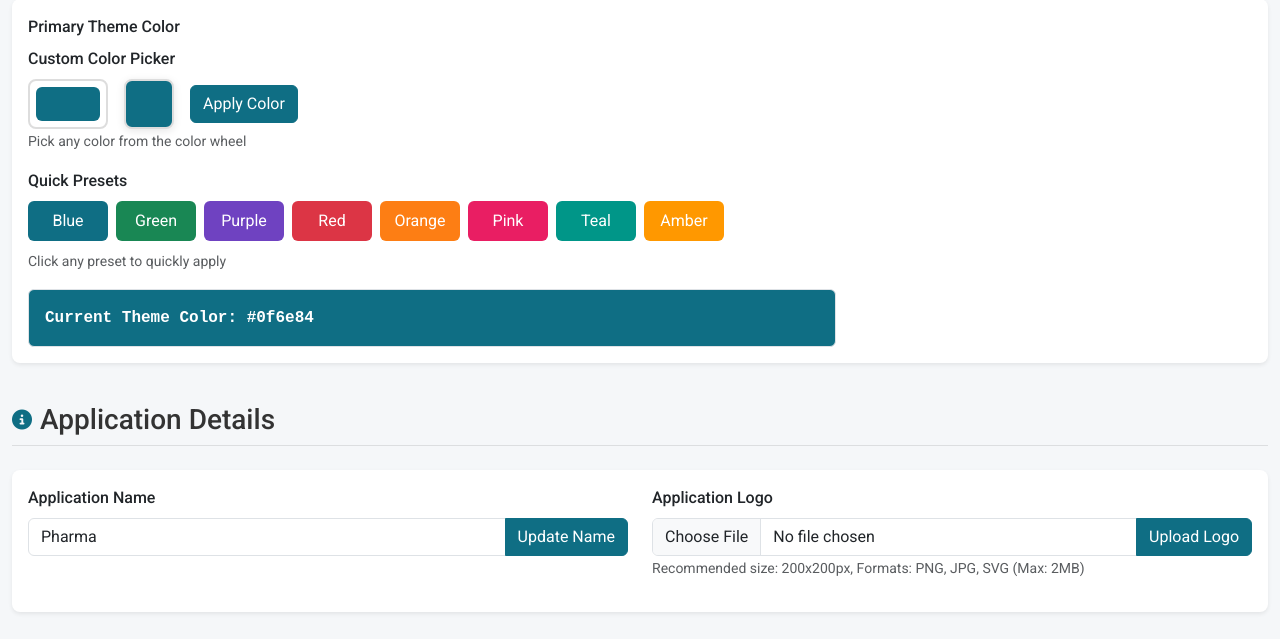
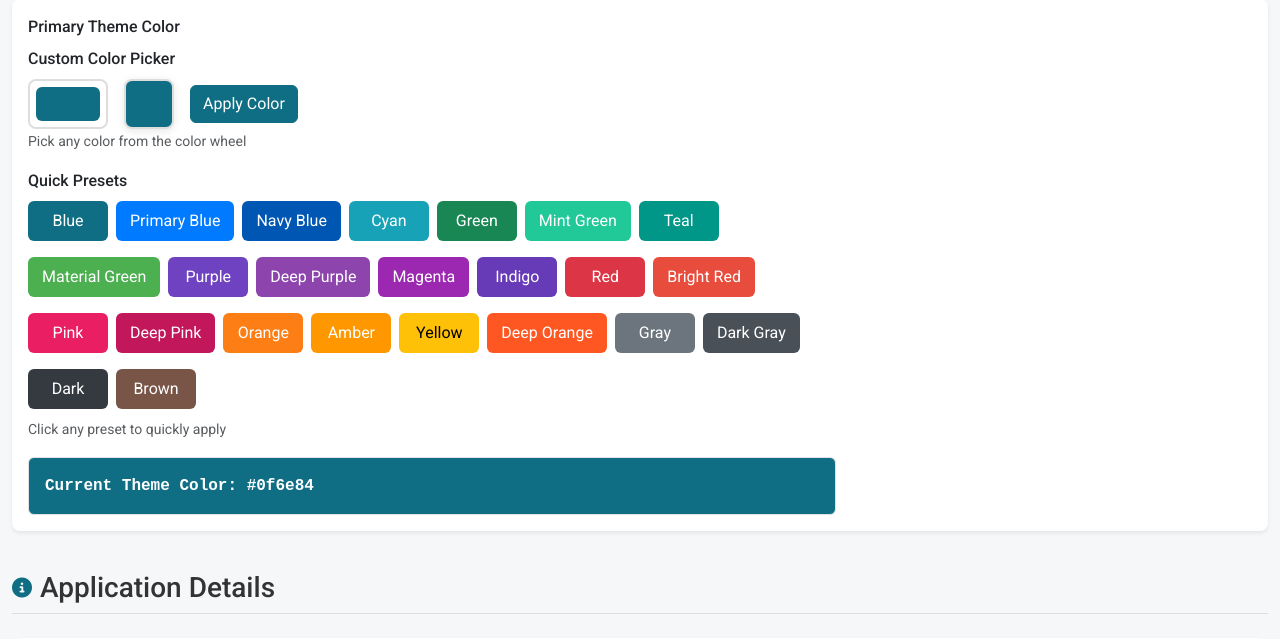
Before and after one commit to abdobody2040/ImageReferenceManager22, a Flask app: page /settings in a window 1280 px wide. Shown: the part 260-899 px from the top of the page. Run offline with Flask 3, Linux system fonts and the light colour scheme; a user stored in the database is signed in; data comes from the database, SQL or seed files in the repository; some libraries are stand-ins or nearby versions.

Commit message:
Assistant checkpoint: Add more preset colors to theme picker
Assistant generated file changes:
- templates/settings.html: Add more preset colors to the theme color picker

---

User prompt:

add more colors to Primary Theme Color picker

Replit-Commit-Author: Assistant
Replit-Commit-Session-Id: d3bea432-b50e-49d4-b73d-80bdc6ec0979

```diff
--- a/templates/settings.html
+++ b/templates/settings.html
@@ -68,29 +68,81 @@
                     <div class="mb-3">
                         <label class="form-label">Quick Presets</label>
                         <div class="row g-2">
+                            <!-- Blues -->
                             <div class="col-auto">
                                 <button type="button" class="btn btn-outline-secondary preset-color" data-color="#0f6e84" style="background-color: #0f6e84; color: white;">
                                     Blue
                                 </button>
                             </div>
                             <div class="col-auto">
+                                <button type="button" class="btn btn-outline-secondary preset-color" data-color="#007bff" style="background-color: #007bff; color: white;">
+                                    Primary Blue
+                                </button>
+                            </div>
+                            <div class="col-auto">
+                                <button type="button" class="btn btn-outline-secondary preset-color" data-color="#0056b3" style="background-color: #0056b3; color: white;">
+                                    Navy Blue
+                                </button>
+                            </div>
+                            <div class="col-auto">
+                                <button type="button" class="btn btn-outline-secondary preset-color" data-color="#17a2b8" style="background-color: #17a2b8; color: white;">
+                                    Cyan
+                                </button>
+                            </div>
+
+                            <!-- Greens -->
+                            <div class="col-auto">
                                 <button type="button" class="btn btn-outline-secondary preset-color" data-color="#198754" style="background-color: #198754; color: white;">
                                     Green
                                 </button>
                             </div>
+                            <div class="col-auto">
+                                <button type="button" class="btn btn-outline-secondary preset-color" data-color="#20c997" style="background-color: #20c997; color: white;">
+                                    Mint Green
+                                </button>
+                            </div>
+                            <div class="col-auto">
+                                <button type="button" class="btn btn-outline-secondary preset-color" data-color="#009688" style="background-color: #009688; color: white;">
+                                    Teal
+                                </button>
+                            </div>
+                            <div class="col-auto">
+                                <button type="button" class="btn btn-outline-secondary preset-color" data-color="#4caf50" style="background-color: #4caf50; color: white;">
+                                    Material Green
+                                </button>
+                            </div>
+
+                            <!-- Purples -->
                             <div class="col-auto">
                                 <button type="button" class="btn btn-outline-secondary preset-color" data-color="#6f42c1" style="background-color: #6f42c1; color: white;">
                                     Purple
                                 </button>
                             </div>
                             <div class="col-auto">
+                                <button type="button" class="btn btn-outline-secondary preset-color" data-color="#8e44ad" style="background-color: #8e44ad; color: white;">
+                                    Deep Purple
+                                </button>
+                            </div>
+                            <div class="col-auto">
+                                <button type="button" class="btn btn-outline-secondary preset-color" data-color="#9c27b0" style="background-color: #9c27b0; color: white;">
+                                    Magenta
+                                </button>
+                            </div>
+                            <div class="col-auto">
+                                <button type="button" class="btn btn-outline-secondary preset-color" data-color="#673ab7" style="background-color: #673ab7; color: white;">
+                                    Indigo
+                                </button>
+                            </div>
+
+                            <!-- Reds & Pinks -->
+                            <div class="col-auto">
                                 <button type="button" class="btn btn-outline-secondary preset-color" data-color="#dc3545" style="background-color: #dc3545; color: white;">
                                     Red
                                 </button>
                             </div>
                             <div class="col-auto">
-                                <button type="button" class="btn btn-outline-secondary preset-color" data-color="#fd7e14" style="background-color: #fd7e14; color: white;">
-                                    Orange
+                                <button type="button" class="btn btn-outline-secondary preset-color" data-color="#e74c3c" style="background-color: #e74c3c; color: white;">
+                                    Bright Red
                                 </button>
                             </div>
                             <div class="col-auto">
@@ -99,13 +151,52 @@
                                 </button>
                             </div>
                             <div class="col-auto">
-                                <button type="button" class="btn btn-outline-secondary preset-color" data-color="#009688" style="background-color: #009688; color: white;">
-                                    Teal
+                                <button type="button" class="btn btn-outline-secondary preset-color" data-color="#c2185b" style="background-color: #c2185b; color: white;">
+                                    Deep Pink
+                                </button>
+                            </div>
+
+                            <!-- Oranges & Yellows -->
+                            <div class="col-auto">
+                                <button type="button" class="btn btn-outline-secondary preset-color" data-color="#fd7e14" style="background-color: #fd7e14; color: white;">
+                                    Orange
                                 </button>
                             </div>
                             <div class="col-auto">
                                 <button type="button" class="btn btn-outline-secondary preset-color" data-color="#ff9800" style="background-color: #ff9800; color: white;">
                                     Amber
+                                </button>
+                            </div>
+                            <div class="col-auto">
+                                <button type="button" class="btn btn-outline-secondary preset-color" data-color="#ffc107" style="background-color: #ffc107; color: black;">
+                                    Yellow
+                                </button>
+                            </div>
+                            <div class="col-auto">
+                                <button type="button" class="btn btn-outline-secondary preset-color" data-color="#ff5722" style="background-color: #ff5722; color: white;">
+                                    Deep Orange
+                                </button>
+                            </div>
+
+                            <!-- Neutrals & Darks -->
+                            <div class="col-auto">
+                                <button type="button" class="btn btn-outline-secondary preset-color" data-color="#6c757d" style="background-color: #6c757d; color: white;">
+                                    Gray
+                                </button>
+                            </div>
+                            <div class="col-auto">
+                                <button type="button" class="btn btn-outline-secondary preset-color" data-color="#495057" style="background-color: #495057; color: white;">
+                                    Dark Gray
+                                </button>
+                            </div>
+                            <div class="col-auto">
+                                <button type="button" class="btn btn-outline-secondary preset-color" data-color="#343a40" style="background-color: #343a40; color: white;">
+                                    Dark
+                                </button>
+                            </div>
+                            <div class="col-auto">
+                                <button type="button" class="btn btn-outline-secondary preset-color" data-color="#795548" style="background-color: #795548; color: white;">
+                                    Brown
                                 </button>
                             </div>
                         </div>
```
